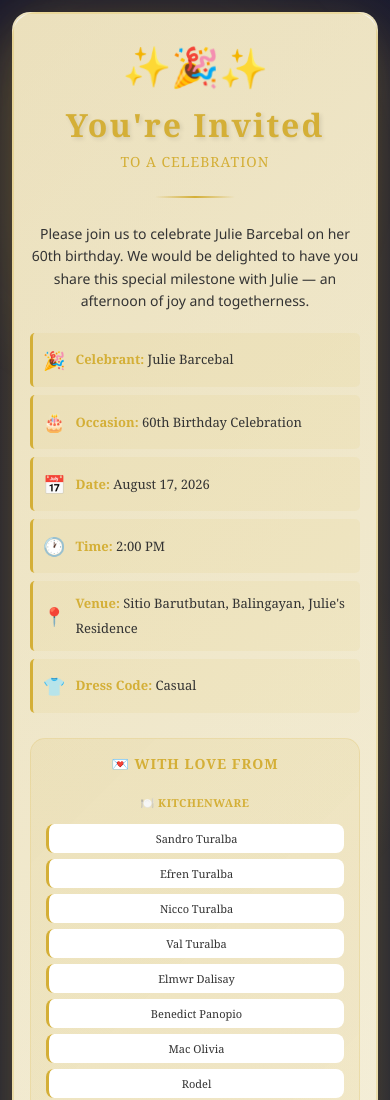
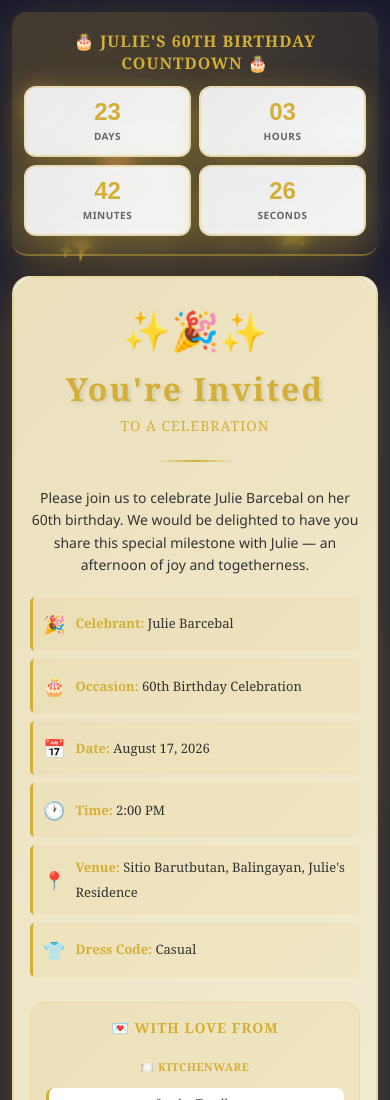
Before and after one commit to Karen-Mae/Birthday-Celibration, a plain HTML site: page index.html in a window 390 px wide. Shown: the top 1100 px of the page. Drawn offline with Linux system fonts and the light colour scheme.

Commit message:
Add countdown timer banner at the top of the page for Julie's 60th Birthday celebration

```diff
--- a/index.html
+++ b/index.html
@@ -121,6 +121,88 @@ body::after {
         transform: translateY(100vh) rotate(360deg);
         opacity: 0;
     }
+}
+
+/* Countdown Banner */
+.countdown-banner {
+    background: linear-gradient(135deg, rgba(212, 175, 55, 0.2) 0%, rgba(212, 175, 55, 0.1) 100%);
+    border-bottom: 2px solid rgba(212, 175, 55, 0.4);
+    padding: 25px 20px;
+    text-align: center;
+    position: relative;
+    z-index: 1;
+    margin-bottom: 30px;
+    border-radius: 15px;
+    backdrop-filter: blur(10px);
+    box-shadow: 0 8px 32px rgba(212, 175, 55, 0.15);
+    animation: slideDownBanner 0.6s ease-out;
+}
+
+@keyframes slideDownBanner {
+    from {
+        opacity: 0;
+        transform: translateY(-30px);
+    }
+    to {
+        opacity: 1;
+        transform: translateY(0);
+    }
+}
+
+.countdown-title {
+    color: #d4af37;
+    font-size: 20px;
+    font-weight: 600;
+    margin-bottom: 15px;
+    letter-spacing: 1px;
+    text-transform: uppercase;
+}
+
+.countdown-timer {
+    display: grid;
+    grid-template-columns: repeat(auto-fit, minmax(80px, 1fr));
+    gap: 12px;
+    justify-content: center;
+}
+
+.countdown-box {
+    background: linear-gradient(135deg, rgba(245, 245, 245, 0.95) 0%, rgba(255, 255, 255, 0.95) 100%);
+    border: 2px solid rgba(212, 175, 55, 0.3);
+    border-radius: 12px;
+    padding: 15px 10px;
+    text-align: center;
+    box-shadow: 0 8px 20px rgba(212, 175, 55, 0.2);
+    transition: all 0.3s ease;
+    animation: pulse 2s ease-in-out infinite;
+}
+
+.countdown-box:hover {
+    transform: translateY(-5px);
+    box-shadow: 0 12px 30px rgba(212, 175, 55, 0.3);
+    border-color: rgba(212, 175, 55, 0.6);
+}
+
+@keyframes pulse {
+    0%, 100% { box-shadow: 0 8px 20px rgba(212, 175, 55, 0.2); }
+    50% { box-shadow: 0 8px 30px rgba(212, 175, 55, 0.35); }
+}
+
+.countdown-number {
+    font-size: 32px;
+    font-weight: 700;
+    color: #d4af37;
+    font-family: 'Arial', sans-serif;
+    line-height: 1;
+}
+
+.countdown-label {
+    font-size: 12px;
+    color: #666;
+    margin-top: 8px;
+    text-transform: uppercase;
+    letter-spacing: 0.5px;
+    font-weight: 600;
+    font-family: 'Segoe UI', Tahoma, Geneva, Verdana, sans-serif;
 }
 
 /* Modal styles */
@@ -533,6 +615,33 @@ button.secondary:hover:not(:disabled) {
         padding: 15px;
     }
 
+    .countdown-banner {
+        padding: 20px 15px;
+        margin-bottom: 25px;
+    }
+
+    .countdown-title {
+        font-size: 18px;
+        margin-bottom: 12px;
+    }
+
+    .countdown-timer {
+        gap: 10px;
+    }
+
+    .countdown-box {
+        padding: 12px 8px;
+    }
+
+    .countdown-number {
+        font-size: 28px;
+    }
+
+    .countdown-label {
+        font-size: 11px;
+        margin-top: 6px;
+    }
+
     .card {
         padding: 35px 20px;
         max-width: 100%;
@@ -640,6 +749,34 @@ button.secondary:hover:not(:disabled) {
     body {
         padding: 12px;
         min-height: auto;
+    }
+
+    .countdown-banner {
+        padding: 18px 12px;
+        margin-bottom: 20px;
+    }
+
+    .countdown-title {
+        font-size: 16px;
+        margin-bottom: 12px;
+    }
+
+    .countdown-timer {
+        grid-template-columns: repeat(2, 1fr);
+        gap: 8px;
+    }
+
+    .countdown-box {
+        padding: 12px 8px;
+    }
+
+    .countdown-number {
+        font-size: 24px;
+    }
+
+    .countdown-label {
+        font-size: 10px;
+        margin-top: 5px;
     }
 
     .card {
@@ -778,6 +915,29 @@ button.secondary:hover:not(:disabled) {
     <div class="floating-item">💫</div>
     <div class="floating-item">🎗️</div>
     <div class="floating-item">🏵️</div>
+</div>
+
+<!-- Countdown Banner -->
+<div class="countdown-banner">
+    <div class="countdown-title">🎂 Julie's 60th Birthday Countdown 🎂</div>
+    <div class="countdown-timer">
+        <div class="countdown-box">
+            <div class="countdown-number" id="days">0</div>
+            <div class="countdown-label">Days</div>
+        </div>
+        <div class="countdown-box">
+            <div class="countdown-number" id="hours">0</div>
+            <div class="countdown-label">Hours</div>
+        </div>
+        <div class="countdown-box">
+            <div class="countdown-number" id="minutes">0</div>
+            <div class="countdown-label">Minutes</div>
+        </div>
+        <div class="countdown-box">
+            <div class="countdown-number" id="seconds">0</div>
+            <div class="countdown-label">Seconds</div>
+        </div>
+    </div>
 </div>
 
 <!-- Modal for Accept Message -->
@@ -1020,6 +1180,42 @@ button.secondary:hover:not(:disabled) {
 
 <script>
 
+// Countdown Timer
+function updateCountdown() {
+    // Set target date: August 17, 2026 at 2:00 PM
+    const targetDate = new Date('August 17, 2026 14:00:00').getTime();
+
+    // Update countdown every second
+    const countdownInterval = setInterval(() => {
+        const now = new Date().getTime();
+        const distance = targetDate - now;
+
+        // Calculate time units
+        const days = Math.floor(distance / (1000 * 60 * 60 * 24));
+        const hours = Math.floor((distance % (1000 * 60 * 60 * 24)) / (1000 * 60 * 60));
+        const minutes = Math.floor((distance % (1000 * 60 * 60)) / (1000 * 60));
+        const seconds = Math.floor((distance % (1000 * 60)) / 1000);
+
+        // Display values
+        document.getElementById('days').textContent = days.toString().padStart(2, '0');
+        document.getElementById('hours').textContent = hours.toString().padStart(2, '0');
+        document.getElementById('minutes').textContent = minutes.toString().padStart(2, '0');
+        document.getElementById('seconds').textContent = seconds.toString().padStart(2, '0');
+
+        // If countdown ends
+        if (distance < 0) {
+            clearInterval(countdownInterval);
+            document.getElementById('days').textContent = '00';
+            document.getElementById('hours').textContent = '00';
+            document.getElementById('minutes').textContent = '00';
+            document.getElementById('seconds').textContent = '00';
+        }
+    }, 1000);
+}
+
+// Start countdown on page load
+window.addEventListener('load', updateCountdown);
+
 function acceptInvite() {
     // Show the accept modal
     document.getElementById("acceptModal").style.display = "block";
```
